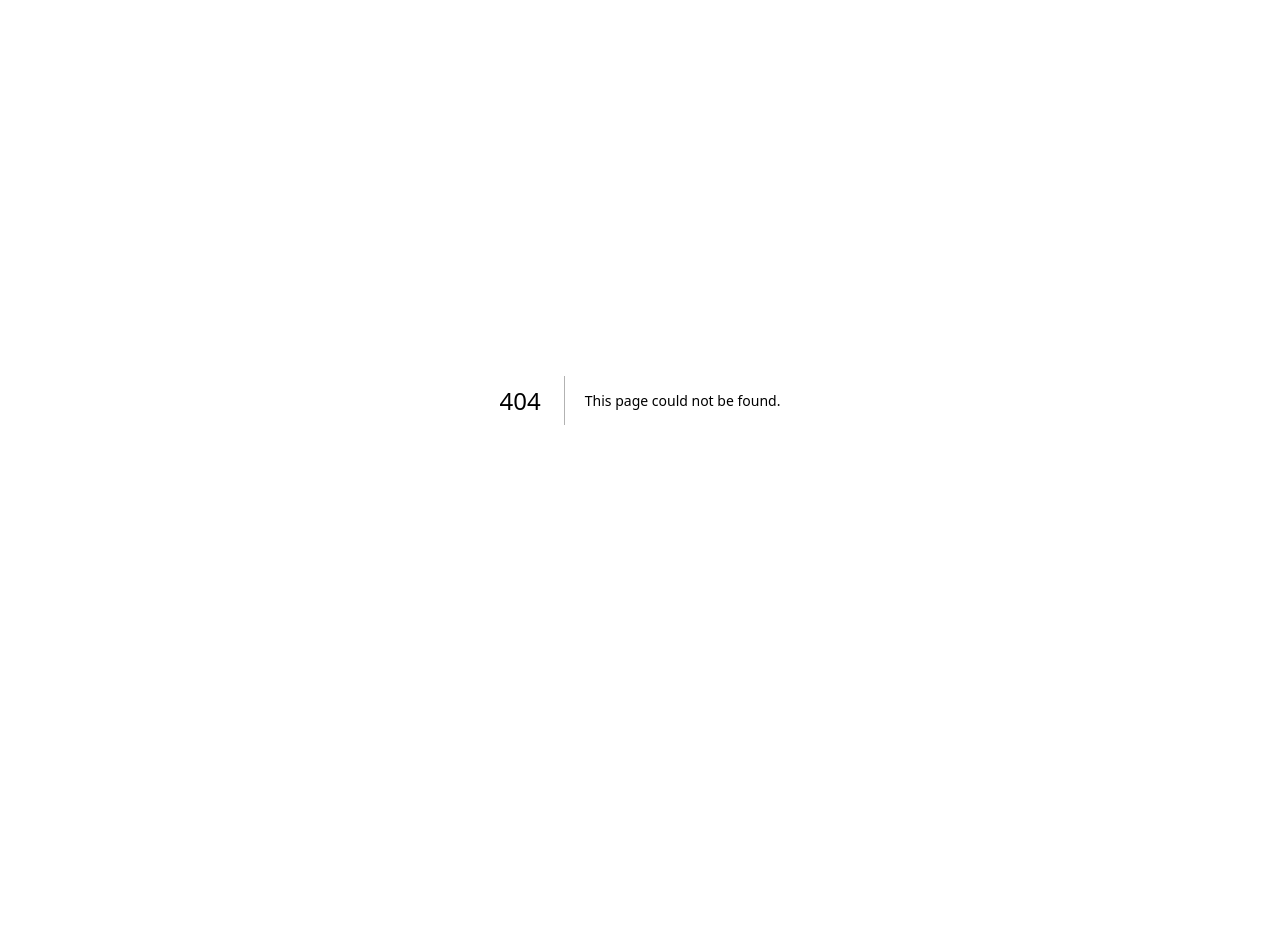
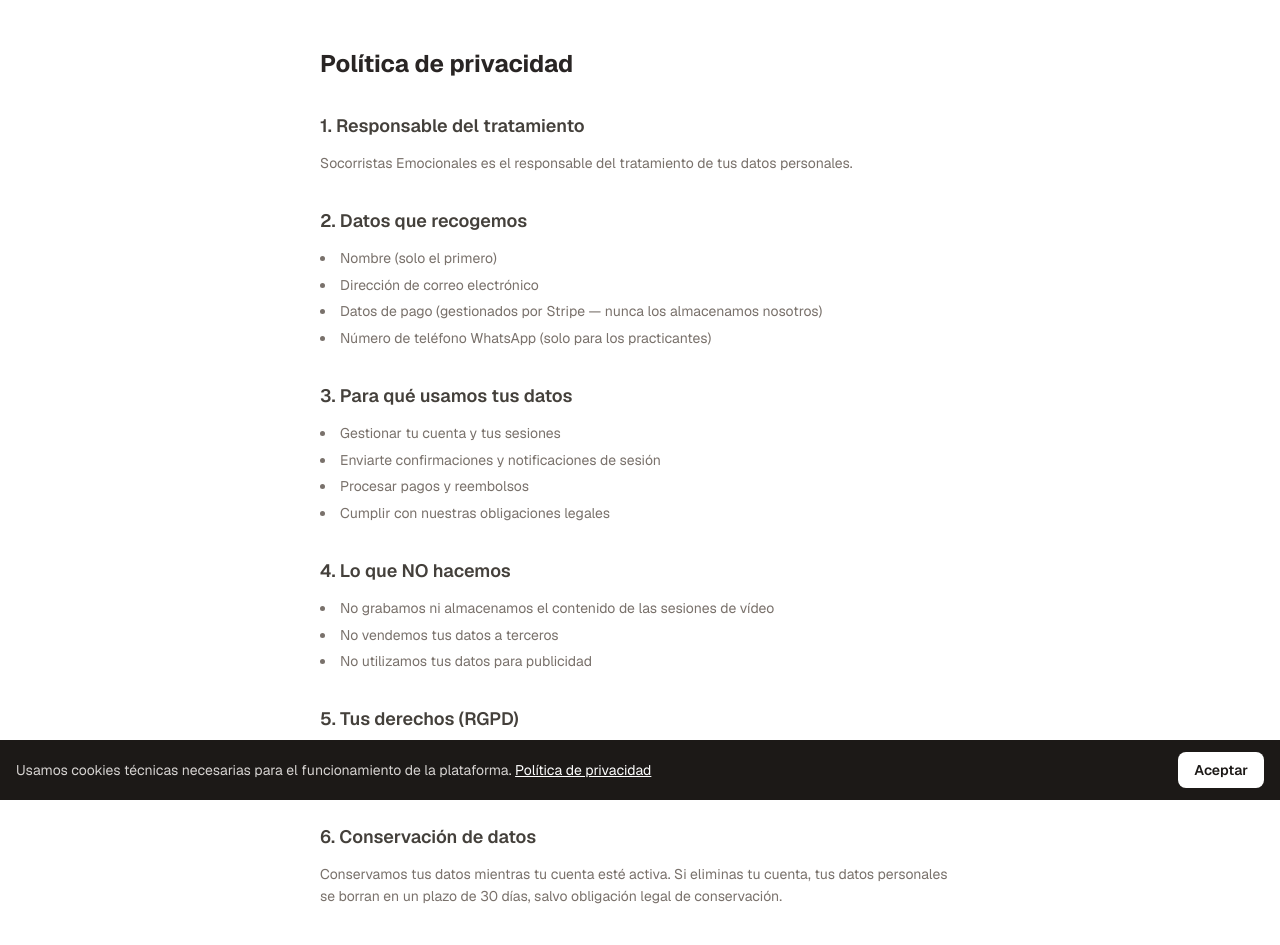
Before and after one commit to psychomagicien-sys/socorristas-app, a Next.js app: page /privacidad in a window 1280 px wide. Before the commit this address had no page. Shown: the top 945 px of the page. Before the commit the page ends 800 px from the top, so only its background shows below. Built offline with nearby package versions, Linux system fonts and the light colour scheme.

Commit message:
Add RGPD pages, cookie banner, legal links in checkout

```diff
--- a/app/layout.tsx
+++ b/app/layout.tsx
@@ -1,6 +1,7 @@
 import type { Metadata } from "next";
 import { Geist } from "next/font/google";
 import "./globals.css";
+import CookieBanner from "@/components/CookieBanner";
 
 const geist = Geist({ subsets: ["latin"] });
 
@@ -28,6 +29,7 @@ export default function RootLayout({
     <html lang="es" className="h-full antialiased">
       <body className={`${geist.className} min-h-full flex flex-col bg-stone-50 text-stone-900`}>
         {children}
+        <CookieBanner />
       </body>
     </html>
   );
--- /dev/null
+++ b/app/legal/page.tsx
@@ -0,0 +1,51 @@
+export default function LegalPage() {
+  return (
+    <main className="max-w-2xl mx-auto px-4 py-12">
+      <h1 className="text-2xl font-bold text-stone-800 mb-8">Términos de uso</h1>
+
+      <section className="mb-8">
+        <h2 className="text-lg font-semibold text-stone-700 mb-3">1. ¿Qué es Socorristas Emocionales?</h2>
+        <p className="text-stone-500 text-sm leading-relaxed">
+          Socorristas Emocionales es una plataforma de acompañamiento emocional puntual. Conecta a personas que necesitan apoyo con practicantes certificados O.R.A. por la EIPV (Escuela Internacional de Psicobiología Vivencial).
+        </p>
+      </section>
+
+      <section className="mb-8">
+        <h2 className="text-lg font-semibold text-stone-700 mb-3">2. Lo que NO somos</h2>
+        <p className="text-stone-500 text-sm leading-relaxed">
+          Los Socorristas Emocionales <strong>no son profesionales sanitarios</strong>, psicólogos ni médicos. El servicio no sustituye ningún tratamiento médico o psicológico. En caso de peligro inmediato para tu vida o la de otros, llama al <strong>112</strong>.
+        </p>
+      </section>
+
+      <section className="mb-8">
+        <h2 className="text-lg font-semibold text-stone-700 mb-3">3. El servicio</h2>
+        <p className="text-stone-500 text-sm leading-relaxed">
+          Cada sesión tiene un precio fijo de <strong>29€</strong> e incluye una videollamada de acompañamiento emocional. Si ningún Socorrista confirma tu solicitud en 3 minutos, recibirás un reembolso automático completo.
+        </p>
+      </section>
+
+      <section className="mb-8">
+        <h2 className="text-lg font-semibold text-stone-700 mb-3">4. Reembolsos</h2>
+        <p className="text-stone-500 text-sm leading-relaxed">
+          Si la sesión no se confirma en 3 minutos, el reembolso es automático e íntegro. Los reembolsos aparecen en tu cuenta bancaria en 3 a 5 días hábiles. No se realizan reembolsos una vez iniciada la sesión.
+        </p>
+      </section>
+
+      <section className="mb-8">
+        <h2 className="text-lg font-semibold text-stone-700 mb-3">5. Responsabilidad</h2>
+        <p className="text-stone-500 text-sm leading-relaxed">
+          Socorristas Emocionales actúa únicamente como intermediario entre el usuario y el practicante. La responsabilidad del acompañamiento recae en el practicante certificado. La plataforma no graba ni almacena el contenido de las sesiones.
+        </p>
+      </section>
+
+      <section className="mb-8">
+        <h2 className="text-lg font-semibold text-stone-700 mb-3">6. Menores de edad</h2>
+        <p className="text-stone-500 text-sm leading-relaxed">
+          El servicio está destinado a personas mayores de 18 años. Los menores deben contar con la autorización de un tutor legal.
+        </p>
+      </section>
+
+      <p className="text-stone-400 text-xs mt-12">Última actualización: junio 2026</p>
+    </main>
+  )
+}
--- /dev/null
+++ b/app/privacidad/page.tsx
@@ -0,0 +1,66 @@
+export default function PrivacidadPage() {
+  return (
+    <main className="max-w-2xl mx-auto px-4 py-12">
+      <h1 className="text-2xl font-bold text-stone-800 mb-8">Política de privacidad</h1>
+
+      <section className="mb-8">
+        <h2 className="text-lg font-semibold text-stone-700 mb-3">1. Responsable del tratamiento</h2>
+        <p className="text-stone-500 text-sm leading-relaxed">
+          Socorristas Emocionales es el responsable del tratamiento de tus datos personales.
+        </p>
+      </section>
+
+      <section className="mb-8">
+        <h2 className="text-lg font-semibold text-stone-700 mb-3">2. Datos que recogemos</h2>
+        <ul className="text-stone-500 text-sm leading-relaxed list-disc list-inside space-y-1">
+          <li>Nombre (solo el primero)</li>
+          <li>Dirección de correo electrónico</li>
+          <li>Datos de pago (gestionados por Stripe — nunca los almacenamos nosotros)</li>
+          <li>Número de teléfono WhatsApp (solo para los practicantes)</li>
+        </ul>
+      </section>
+
+      <section className="mb-8">
+        <h2 className="text-lg font-semibold text-stone-700 mb-3">3. Para qué usamos tus datos</h2>
+        <ul className="text-stone-500 text-sm leading-relaxed list-disc list-inside space-y-1">
+          <li>Gestionar tu cuenta y tus sesiones</li>
+          <li>Enviarte confirmaciones y notificaciones de sesión</li>
+          <li>Procesar pagos y reembolsos</li>
+          <li>Cumplir con nuestras obligaciones legales</li>
+        </ul>
+      </section>
+
+      <section className="mb-8">
+        <h2 className="text-lg font-semibold text-stone-700 mb-3">4. Lo que NO hacemos</h2>
+        <ul className="text-stone-500 text-sm leading-relaxed list-disc list-inside space-y-1">
+          <li>No grabamos ni almacenamos el contenido de las sesiones de vídeo</li>
+          <li>No vendemos tus datos a terceros</li>
+          <li>No utilizamos tus datos para publicidad</li>
+        </ul>
+      </section>
+
+      <section className="mb-8">
+        <h2 className="text-lg font-semibold text-stone-700 mb-3">5. Tus derechos (RGPD)</h2>
+        <p className="text-stone-500 text-sm leading-relaxed">
+          Tienes derecho a acceder, rectificar o eliminar tus datos en cualquier momento. Para ejercer estos derechos, escríbenos a: <strong>privacidad@socorristasemocionales.com</strong>
+        </p>
+      </section>
+
+      <section className="mb-8">
+        <h2 className="text-lg font-semibold text-stone-700 mb-3">6. Conservación de datos</h2>
+        <p className="text-stone-500 text-sm leading-relaxed">
+          Conservamos tus datos mientras tu cuenta esté activa. Si eliminas tu cuenta, tus datos personales se borran en un plazo de 30 días, salvo obligación legal de conservación.
+        </p>
+      </section>
+
+      <section className="mb-8">
+        <h2 className="text-lg font-semibold text-stone-700 mb-3">7. Cookies</h2>
+        <p className="text-stone-500 text-sm leading-relaxed">
+          Utilizamos únicamente cookies técnicas necesarias para el funcionamiento de la plataforma (autenticación, sesión). No utilizamos cookies de seguimiento ni publicitarias.
+        </p>
+      </section>
+
+      <p className="text-stone-400 text-xs mt-12">Última actualización: junio 2026</p>
+    </main>
+  )
+}
--- a/components/CheckoutForm.tsx
+++ b/components/CheckoutForm.tsx
@@ -59,7 +59,11 @@ export default function CheckoutForm({ sessionId, practitionerName }: Props) {
       </button>
 
       <p className="text-xs text-stone-400 text-center">
-        Pago seguro con Stripe · Los Socorristas no son profesionales sanitarios
+        Al pagar, aceptas nuestros{' '}
+        <a href="/legal" target="_blank" className="underline hover:text-stone-600">Términos de uso</a>
+        {' '}y la{' '}
+        <a href="/privacidad" target="_blank" className="underline hover:text-stone-600">Política de privacidad</a>.
+        Pago seguro con Stripe.
       </p>
     </form>
   )
--- /dev/null
+++ b/components/CookieBanner.tsx
@@ -0,0 +1,35 @@
+'use client'
+
+import { useState, useEffect } from 'react'
+import Link from 'next/link'
+
+export default function CookieBanner() {
+  const [visible, setVisible] = useState(false)
+
+  useEffect(() => {
+    const accepted = localStorage.getItem('cookies-accepted')
+    if (!accepted) setVisible(true)
+  }, [])
+
+  if (!visible) return null
+
+  return (
+    <div className="fixed bottom-0 left-0 right-0 bg-stone-900 text-white px-4 py-3 flex flex-col sm:flex-row items-center justify-between gap-3 z-50">
+      <p className="text-sm text-stone-300">
+        Usamos cookies técnicas necesarias para el funcionamiento de la plataforma.{' '}
+        <Link href="/privacidad" className="underline text-white hover:text-stone-200">
+          Política de privacidad
+        </Link>
+      </p>
+      <button
+        onClick={() => {
+          localStorage.setItem('cookies-accepted', 'true')
+          setVisible(false)
+        }}
+        className="bg-white text-stone-900 text-sm font-semibold px-4 py-2 rounded-lg hover:bg-stone-100 transition-colors whitespace-nowrap"
+      >
+        Aceptar
+      </button>
+    </div>
+  )
+}
```
